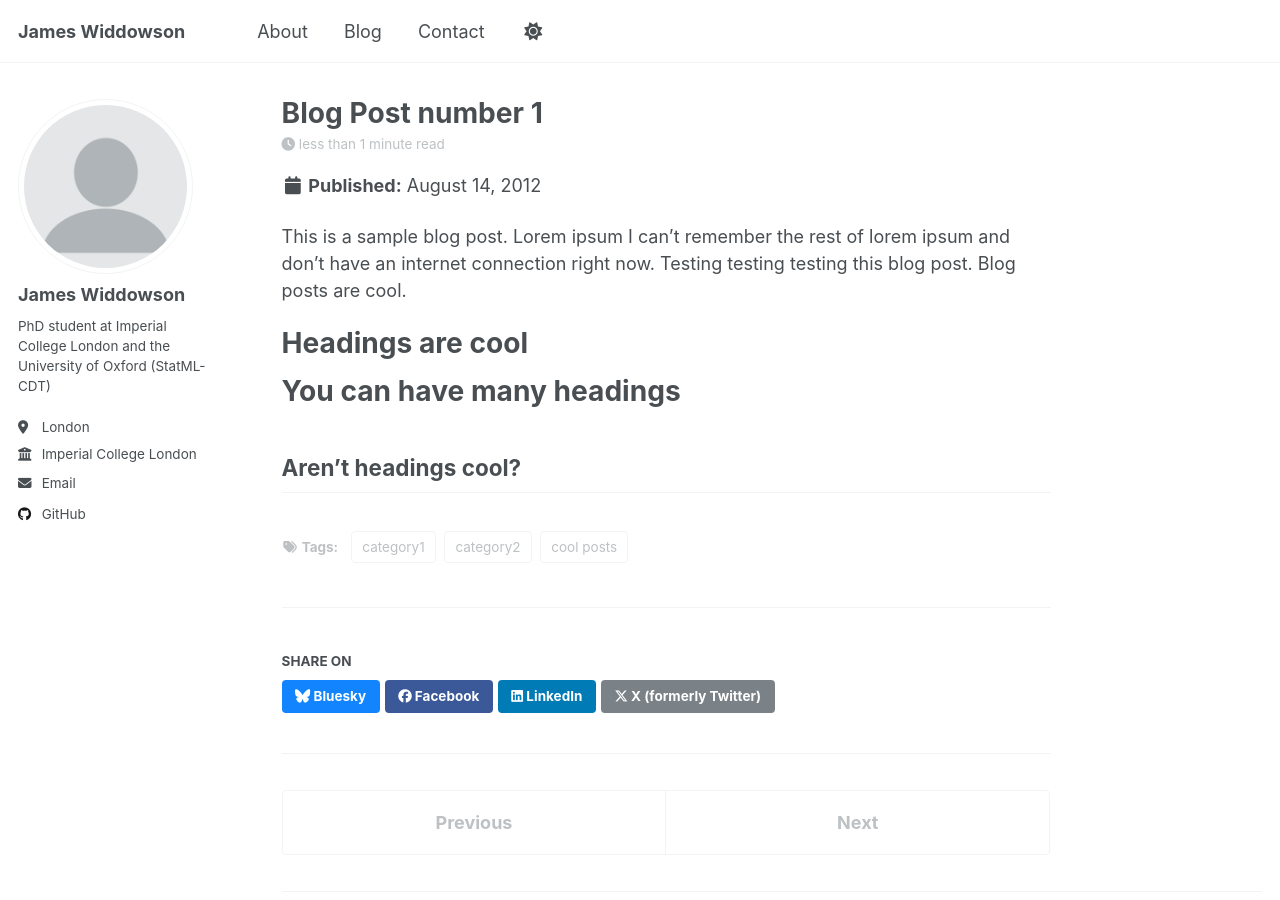
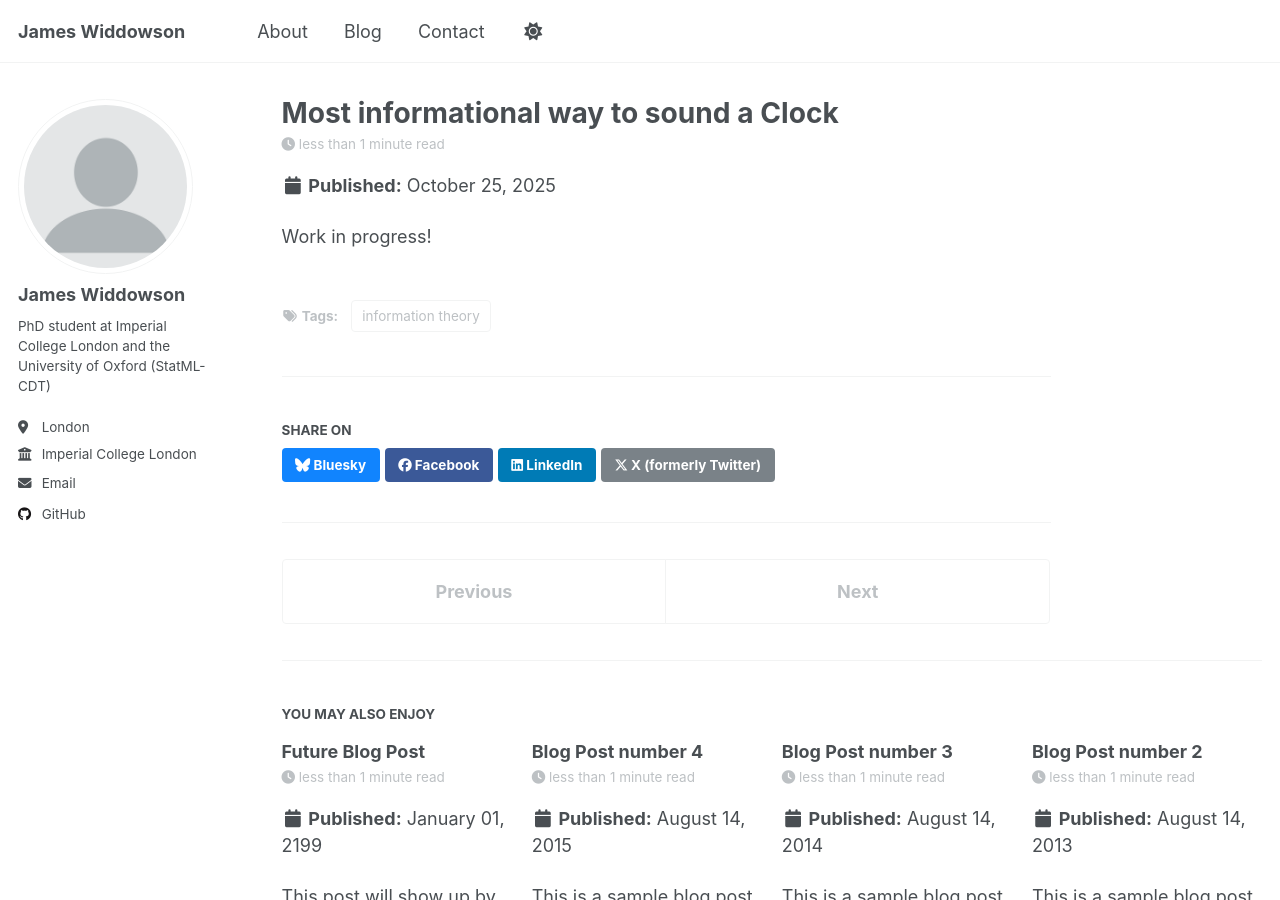
Before and after one commit to james-widdowson/james-widdowson.github.io, a Jekyll site: the page built from _posts/2012-08-14-blog-post-1.md, in a window 1280 px wide and 900 px high. Built offline with Jekyll 4.4.1, drawn with Linux system fonts in a browser that asks for light colours; a script that is not in the unit is left out.

Commit message:
Revise blog post title, date, and content
Updated blog post metadata and content.

```diff
--- a/_posts/2012-08-14-blog-post-1.md
+++ b/_posts/2012-08-14-blog-post-1.md
@@ -1,20 +1,10 @@
 ---
-title: 'Blog Post number 1'
-date: 2012-08-14
-permalink: /posts/2012/08/blog-post-1/
+title: 'Most informational way to sound a Clock'
+date: 2025-10-25
+permalink: /blog/clockcompression/
+catagories : blog
 tags:
-  - cool posts
-  - category1
-  - category2
+  - information theory
 ---
 
-This is a sample blog post. Lorem ipsum I can't remember the rest of lorem ipsum and don't have an internet connection right now. Testing testing testing this blog post. Blog posts are cool.
-
-Headings are cool
-======
-
-You can have many headings
-======
-
-Aren't headings cool?
-------
+Work in progress!
```
